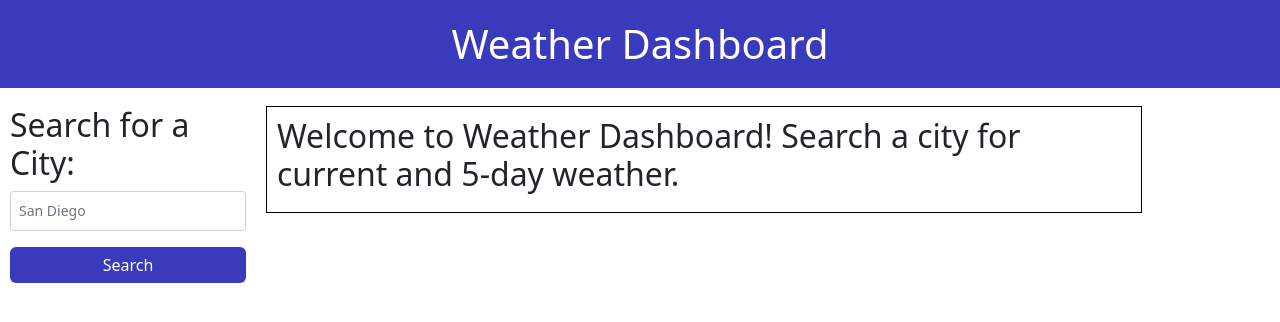
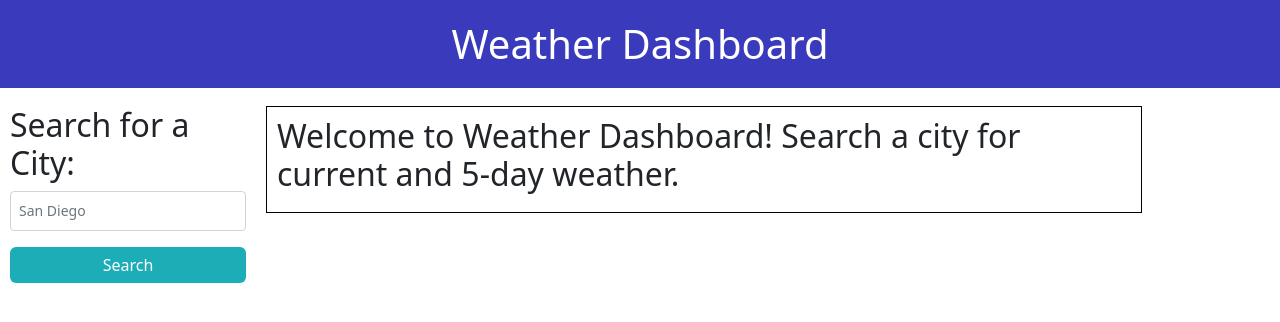
Before and after one commit to msusyr24/WeatherDashboard, a plain HTML site: page index.html in a window 1280 px wide. In both pictures the pointer is over the button "Search". Drawn offline with nearby package versions, Linux system fonts and the light colour scheme.

Commit message:
updated css

```diff
--- a/assets/css/style.css
+++ b/assets/css/style.css
@@ -47,6 +47,10 @@
     border: none !important;
 }
 
+#button:hover{
+    background-color: rgb(28, 173, 183) !important;
+}
+
 #input{
     height: 40px !important;
 }
```
